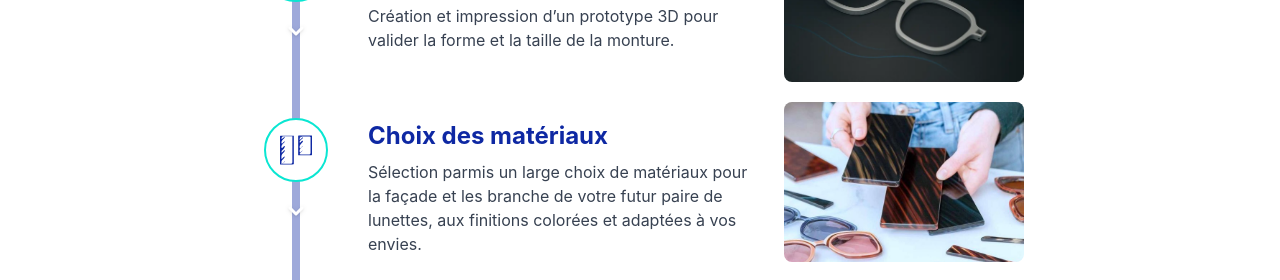
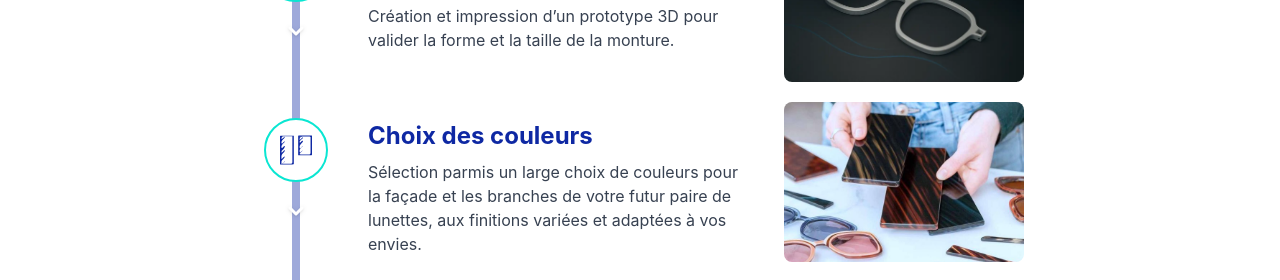
Before and after one commit to jeanalexandre/marcetcecile, an Astro site: page /sur-mesure in a window 1280 px wide. Shown: the part 1220-1500 px from the top of the page. Built offline with nearby package versions, Linux system fonts and the light colour scheme; Astro itself is replaced by a stand-in of ours.

Commit message:
Updates copy in sur-mesure page steps
Updates the copy of the "Choix des matériaux" step in the "sur-mesure" page to "Choix des couleurs".

This change improves clarity and better reflects the actual choice offered to the user, which is primarily about color selection rather than material selection itself.

```diff
--- a/src/pages/sur-mesure.astro
+++ b/src/pages/sur-mesure.astro
@@ -16,8 +16,8 @@ const steps = [
   },
   {
     icon: "materials",
-    title: "Choix des matériaux",
-    description: "Sélection parmis un large choix de matériaux pour la façade et les branche de votre futur paire de lunettes, aux finitions colorées et adaptées à vos envies.",
+    title: "Choix des couleurs",
+    description: "Sélection parmis un large choix de couleurs pour la façade et les branches de votre futur paire de lunettes, aux finitions variées et adaptées à vos envies.",
     img: "/images/acetate.png",
   },
   {
```
